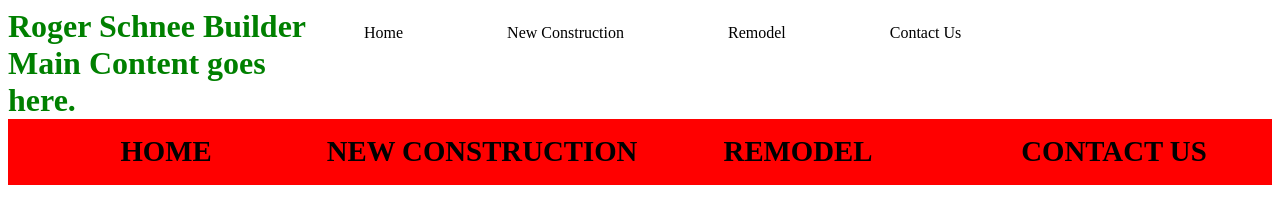
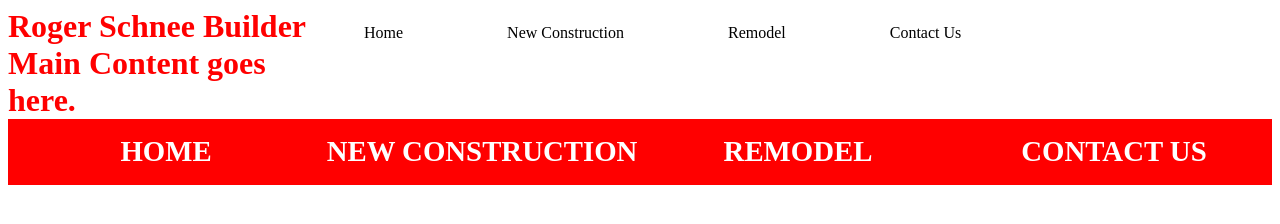
Before and after one commit to KellyCoz/RogerSchneeBuilderWebSite, a plain HTML site: page index.html in a window 1280 px wide. Drawn offline with Linux system fonts and the light colour scheme.

Commit message:
One more check on the commit and push to make sure I've got it

```diff
--- a/index.html
+++ b/index.html
@@ -52,15 +52,15 @@
 h1{color:black;}
 @media only screen and (min-width: 768px){
     .medium-6{width:50%;}
-    h1{color: white;}
+    h1{color: red;}
 }
 @media only screen and (min-width: 1024px){
     .large-3 {width:25%}
-    h1{color: green;}
 }
 footer {
     background-color: red;
     font-size: 1.2rem;
+    color: white;
 }
 footer h2 {
     text-transform: uppercase;
```
